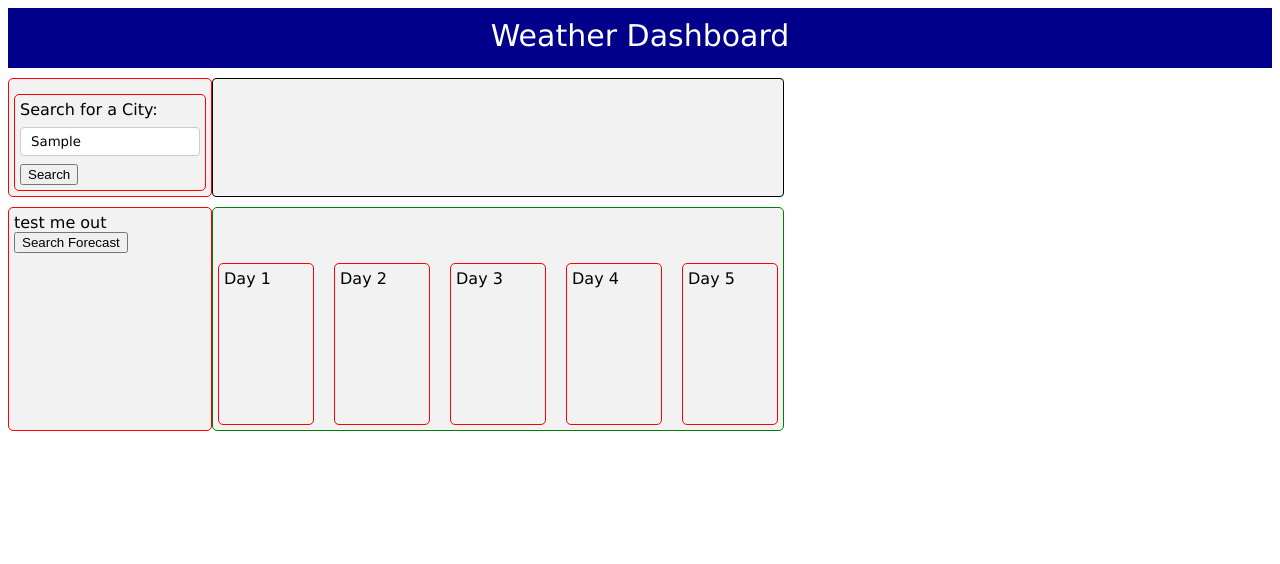
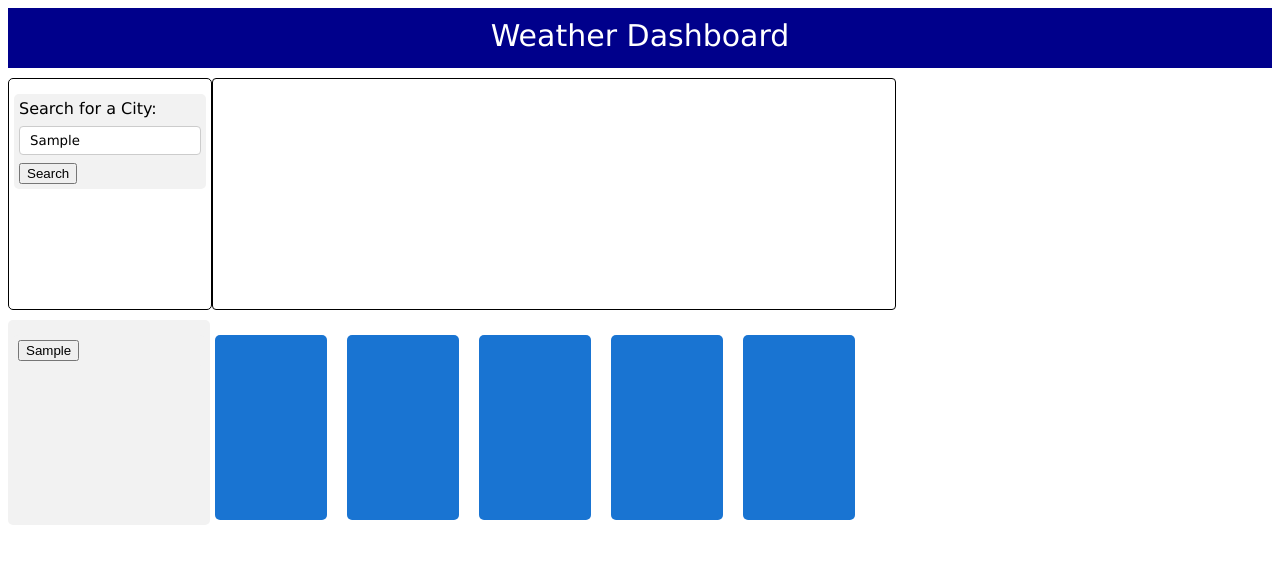
Before and after one commit to conniehhw/weather-dashboard, a plain HTML site: page index.html in a window 1280 px wide. Both pictures are taken after typing "Sample" into the empty fields and a click on the button "Search". Drawn offline with Linux system fonts and the light colour scheme; no server answers.

Commit message:
Add logic to create button based on search input & output in browser

```diff
--- a/css/style.css
+++ b/css/style.css
@@ -16,6 +16,11 @@ section {
     display: flex;
   }
 
+.card {
+  background-color: white;
+  border: 1px solid black;
+}
+
 input[type=text], select {
     width: 100%;
     padding: 6px 10px;
@@ -24,7 +29,8 @@ input[type=text], select {
     border: 1px solid #ccc;
     border-radius: 4px;
     box-sizing: border-box;
-    font-family: Verdana, Geneva, Tahoma, sans-serif
+    font-family: Verdana, Geneva, Tahoma, sans-serif;
+    background-color: white;
   }
 
   input[type=button] {
@@ -47,7 +53,7 @@ input[type=text], select {
     border-radius: 5px;
     background-color: #f2f2f2;
     padding: 5px;
-    border: 1px solid red;
+    /* border: 1px solid red; */
     margin-top: 10px;
 
   }
@@ -56,23 +62,41 @@ input[type=text], select {
     font-size: 10px;
     border: 1px solid black;
     border-radius: 4px;
+    display: flex;
+    background-color: white;
   }
 
 p {
     font-size: 10px;
 }
 
+.current {
+  height: 200px;
+  width: 250px;
+  /* margin-top: 50px; */
+  text-align: left;
+  /* border: 1px solid red; */
+  background-color: white;
+}
 
 .five-day-forecast {
   display: flex;
-  border: 1px solid green;
+  /* border: 1px solid green; */
   justify-content: space-evenly;
   gap: 20px;
+  background-color: white;
 }
 
 .daily {
-  height: 150px;
-  width: 200px;
-margin-top: 50px;
-text-align: left;
+  height: 175px;
+  width: 250px;
+  /* margin-top: 50px; */
+  text-align: left;
+  /* border: 1px solid red; */
+  color: white;
+  background-color: #1974d2;
 }
+
+/* .card {
+  border: 1px solid orange;
+} */
--- a/index.html
+++ b/index.html
@@ -22,31 +22,31 @@
             </form>
             </div>
             </div>
-            <div class="card-city-result" id="city-result" style="width: 35rem;">
-
-            </div>
+            <div class="card-city-result" id="city-result" style="width: 42rem;">
+                <div class="current" id="current"></div>
         </section>
 
         <section>
-            <div class="history" id="search-history" style="width: 12rem">
-            test me out
-            <button type="button" class="button" id="search-forecast-button" value="Search">Search Forecast</button>
+            <div class="history" id="search-history" style="width: 12rem;">
+                <div id="GFG"></div>
             </div>
 
-            <div class="five-day-forecast" id="forecast" style="width: 35rem;">
-            <div class="daily" id="daily">Day 1</div>
-            <div class="daily" id="daily">Day 2</div>
-            <div class="daily" id="daily">Day 3</div>
-            <div class="daily" id="daily">Day 4</div>
-            <div class="daily" id="daily">Day 5</div>
+            <div class="five-day-forecast" id="forecast" style="width: 40rem;">
+                <div class="daily" id="daily1"></div>
+                <div class="daily" id="daily2"></div>
+                <div class="daily" id="daily3"></div>
+                <div class="daily" id="daily4"></div>
+                <div class="daily" id="daily5"></div>
         <!-- <ul class="col-8 mb-3"></ul> -->
             </div>
 
         </section>
 
-<script src="./js/script.js"></script>
+<!-- <script src="./js/script.js"></script> -->
 <!-- <script src="./js/scriptcity.js"></script> -->
-<script src="./js/scriptdaily.js"></script>
+<!-- <script src="./js/scriptdaily.js"></script> -->
+<script src="./js/scriptdailyTEST.js"></script>
+<script src="./js/scriptButton.js"></script>
 
 </body>
 </html>
--- a/js/scriptButton.js
+++ b/js/scriptButton.js
@@ -1,23 +1,69 @@
-// var historyContainer = document.querySelector('#history');
-// var searchFormEl = document.querySelector('#search-form-1');
+var historyContainer = document.querySelector('search-history');
+var searchFormEl = document.querySelector('#search-form-1');
 
-function addButton() {
+function handleSearchFormSubmit(event) {
+    event.preventDefault();
+
+    var searchInputVal = document.querySelector('#search-input').value;
+
+    if (!searchInputVal) {
+      console.error('You need a search input value!');
+      return;
+    }
+    console.log(searchInputVal);
+
     var myDiv = document.getElementById("GFG");
+    var button = document.createElement('BUTTON');
+    var text = document.createTextNode(searchInputVal);
+    button.appendChild(text);
+    myDiv.appendChild(button);
+  }
 
-    var button = document.createElement('BUTTON');
+//   function addButton (event) {
+//     event.preventDefault();
 
-    var text = document.createTextNode("Button");
+//     var myDiv = document.getElementById("GFG");
+//     var button = document.createElement('BUTTON');
+//     var text = document.createTextNode(searchInputVal);
+//     button.appendChild(text);
+//     myDiv.appendChild(button);
+//   }
+  searchFormEl.addEventListener('submit', handleSearchFormSubmit);
+//   searchFormEl.addEventListener('submit', addButton);
 
-    button.appendChild(text);
 
-    myDiv.appendChild(button);
-}
+// // function addButton() {
+// //     var myDiv = document.getElementById("GFG");
+
+// //     var button = document.createElement('BUTTON');
+
+// //     // var text = document.createTextNode("searchInputVal");
+
+// //     // button.appendChild(text);
+
+// //     myDiv.appendChild(button);
+// // }
+
+// // searchFormEl.addEventListener('submit', addButton);
+
+// function addButton() {
+//     var myDiv = document.getElementById("GFG");
+//     var button = document.createElement('BUTTON');
+//     var text = document.createTextNode(searchInputVal);
+//     button.appendChild(text);
+//     myDiv.appendChild(button);
+// }
 
 // function handleSearchFormSubmit(event) {
 //     event.preventDefault();
 
 //     var searchInputVal = document.querySelector('#search-input').value;
-//         addButton(searchInputVal);
-// }
 
-// searchFormEl.addEventListener('submit', addButton);
+//     if (!searchInputVal) {
+//       console.error('You need a search input value!');
+//       return;
+//     } else {
+//         addButton();
+//     }};
+
+//   searchFormEl.addEventListener('submit', handleSearchFormSubmit, addButton);
```
